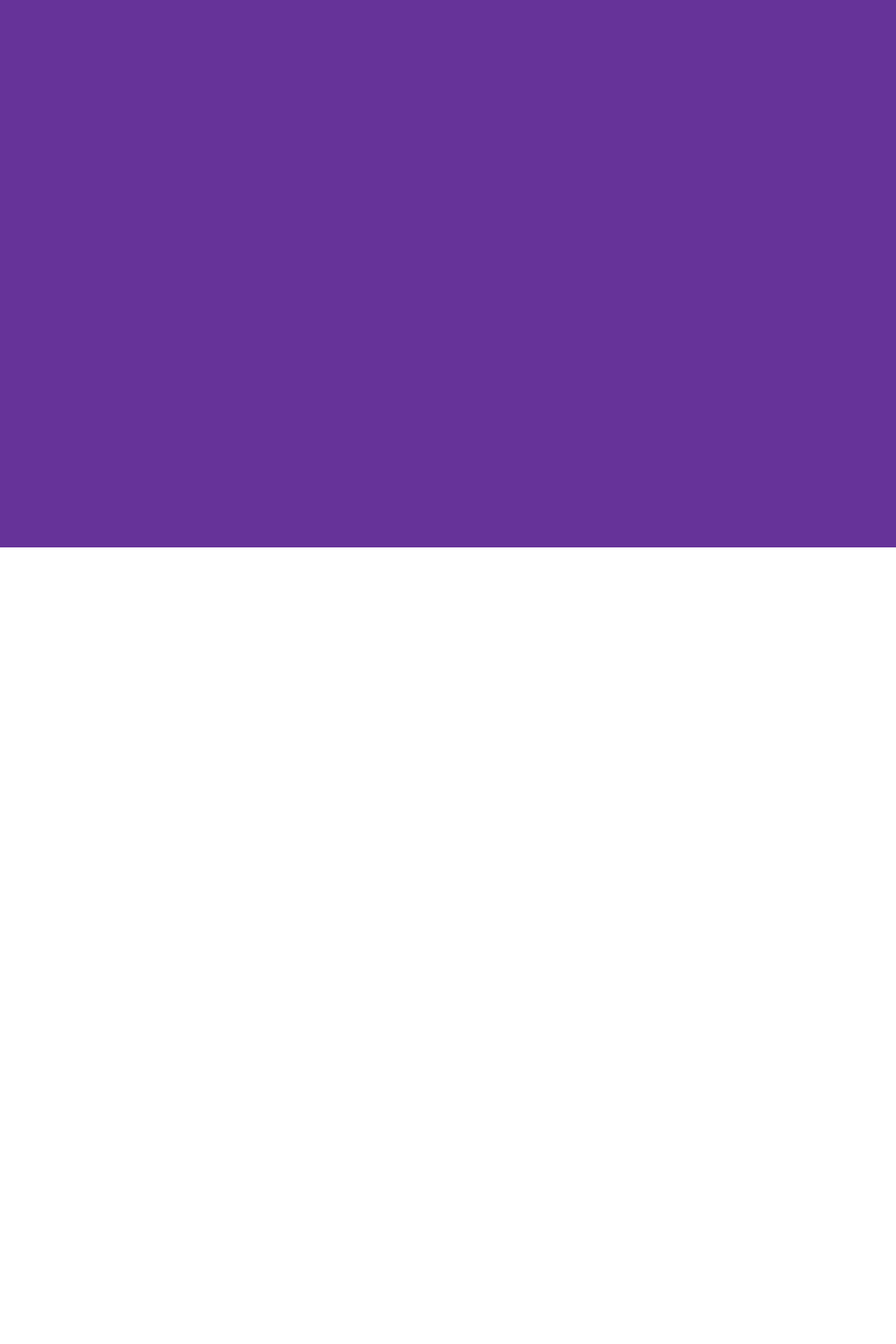
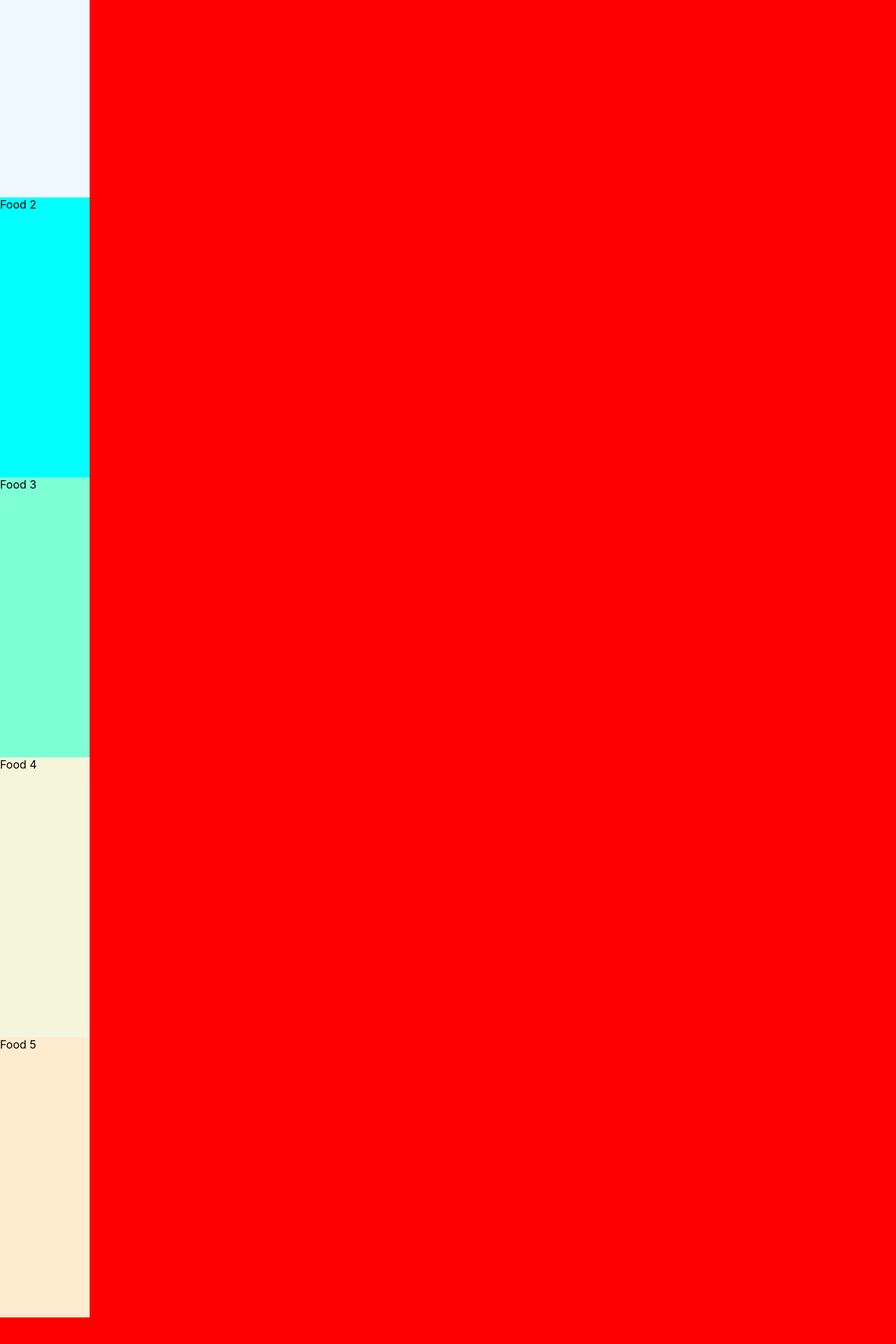
Before and after one commit to JFang370/my-app, a React (Create React App) app: page /food in a window 1280 px wide. Shown: the part 218-2138 px from the top of the page at 70% size. Before the commit the page ends 1000 px from the top, so only its background shows below. Built offline with nearby package versions, Linux system fonts and the light colour scheme.

Commit message:
basic layout created

```diff
--- a/src/App.css
+++ b/src/App.css
@@ -2,10 +2,9 @@
   display: grid;
   grid-template-columns: repeat(10, 10%);
   grid-template-rows: repeat(10, 100px);
-
+  z-index: 0;
   max-width: 100%;
   max-height: 100%;
-  background-color: rebeccapurple;
 }
 .navbar{
   display: grid;
@@ -14,9 +13,9 @@
   grid-template-columns: repeat(10, 10%);
   grid-column: 1 / 11;
   grid-row: 1;
-
   background-color: rgb(255, 237, 209);
   border-bottom: 4px solid skyblue;
+
 }
 .navbar_logo{
   grid-row: 1;
--- a/src/components/Food.js
+++ b/src/components/Food.js
@@ -2,7 +2,14 @@ import './css/Food.css';
 
 function Food(){
     return(
-        <div></div>
+        <div id='food-container' className='container'>
+            <div className='food-content1'>Food 1</div>
+            <div className='food-content2'>Food 2</div>
+            <div className='food-content3'>Food 3</div>
+            <div className='food-content4'>Food 4</div>
+            <div className='food-content5'>Food 5</div>
+        </div>
+
     )
 }
 
--- a/src/components/css/Food.css
+++ b/src/components/css/Food.css
@@ -0,0 +1,42 @@
+.container{}
+
+#food-container{
+    display: grid;
+    grid-template: subgrid;
+    grid-template-columns: repeat(10, 10%);
+    grid-template-rows: repeat(20, 200px);
+    grid-column: 1 / 11;
+    grid-row: 2 / 12;
+    background-color: red;
+    z-index: 1;
+}
+.food-content1{
+    grid-row: 1 / 3;
+    grid-column: 1;
+    background-color: aliceblue;
+}
+.food-content2{
+    grid-row: 3 / 5;
+    grid-column: 1;
+    background-color: aqua;
+}
+.food-content3{
+    grid-row: 5 / 7;
+    grid-column: 1;
+    background-color: aquamarine;
+}
+.food-content4{
+    grid-row: 7 / 9;
+    grid-column: 1;
+    background-color: beige;
+}
+.food-content5{
+    grid-row: 9 / 11;
+    grid-column: 1;
+    background-color: blanchedalmond;
+}
+.food-content6{
+    grid-row: 11 / 13;
+    grid-column: 1;
+    background-color: blueviolet;
+}
```
